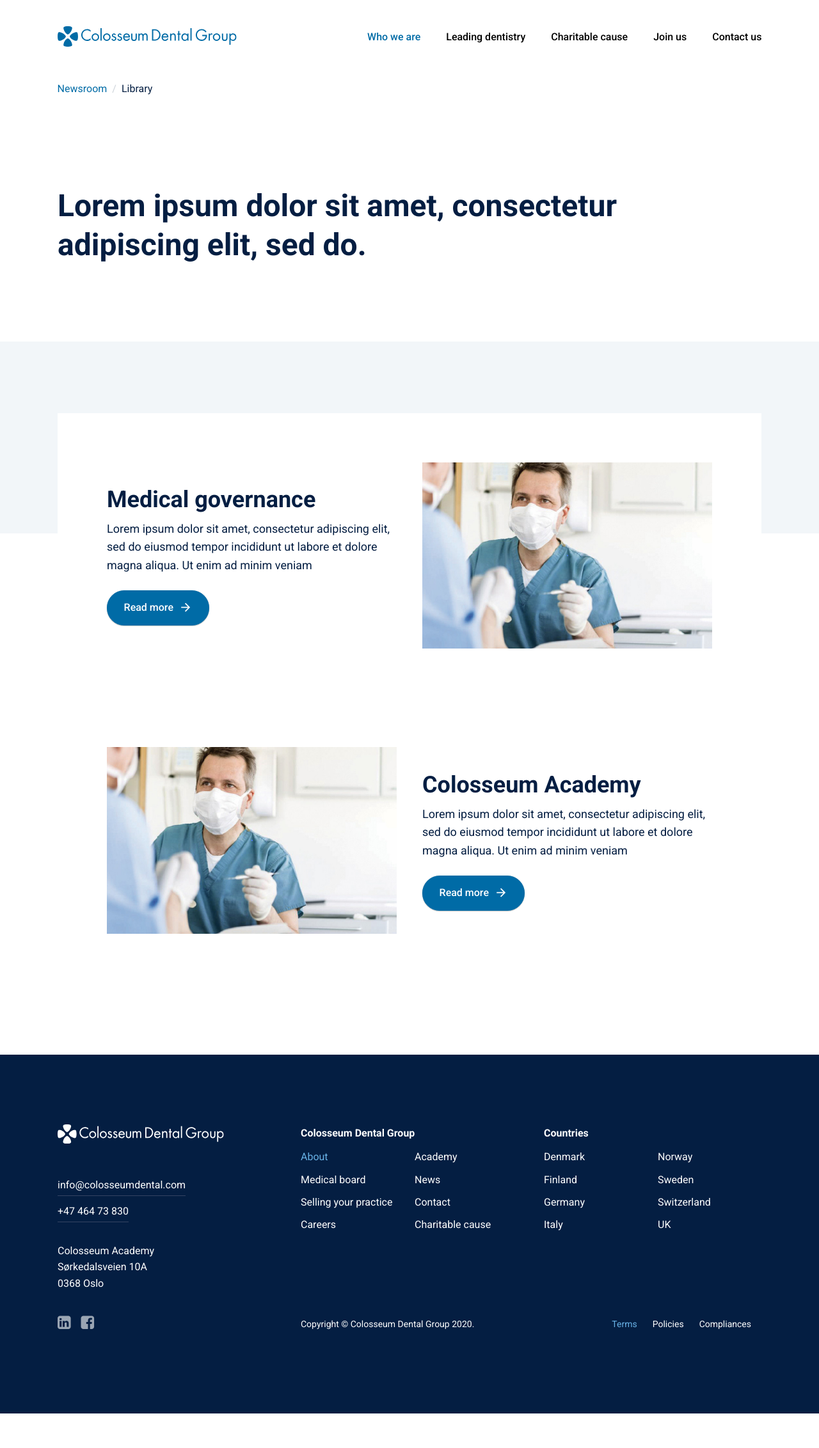
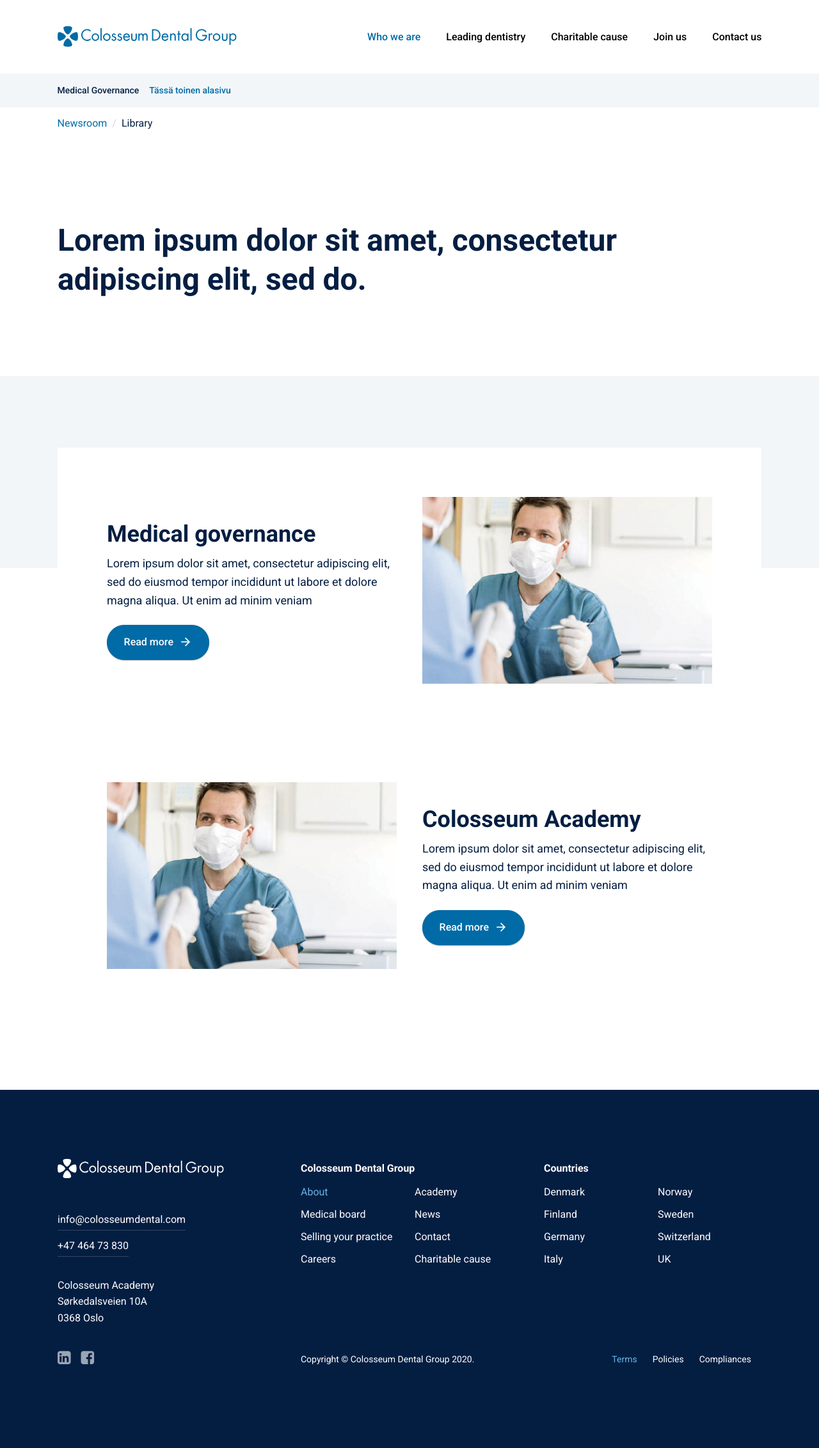
Before and after one commit to tx-dex/Colosseum-Website, a PHP site: page /static/page-leading-dentistry.php in a window 1280 px wide. Shown: the whole page at 64% size. Before the commit the page ends 2210 px from the top, so only its background shows below. Run offline with PHP 8.4, Linux system fonts and the light colour scheme; some libraries are stand-ins or nearby versions.

Commit message:
Subnavigation for sections with subpages

```diff
--- a/static/page-leading-dentistry.php
+++ b/static/page-leading-dentistry.php
@@ -1,4 +1,18 @@
 <?php require 'region-header.php'; ?>
+
+
+<nav role="navigation" class="navbar navbar-sub">
+    <div class="container-fullwidth">
+        <ul class="nav navbar-nav">
+            <li class="nav-item">
+                <a class="nav-link " href="/leading-dentistry/medical-governance">Medical Governance</a>
+            </li>
+            <li class="nav-item">
+                <a class="nav-link active" href="/leading-dentistry/medical-governance">Tässä toinen alasivu</a>
+            </li>
+        </ul>
+    </div>
+</nav>
 
 <nav aria-label="breadcrumb">
     <div class="container-fullwidth">
--- /dev/null
+++ b/web/themes/custom/cd_group/sass/_nav-subpages.scss
@@ -0,0 +1,38 @@
+
+// Nav styling
+// -------------------------------------
+
+.navbar-sub {
+  display: none;
+  background-color: $brand-blue-lighter;
+  padding: 0.5rem 0;
+
+  .navbar-nav {
+    flex-direction: row;
+
+    .nav-item {
+      margin-right: 1rem;
+    }
+
+    .nav-link {
+      font-size: .875rem;
+      font-weight: $font-weight-medium;
+      color: $default-text-color;
+
+      &.active {
+        color: $brand-blue;
+      }
+
+      &:hover,
+      &:active,
+      &:focus {
+        color: $brand-blue;
+      }
+    }
+  }
+
+
+  @include media-breakpoint-up(md) {
+    display: block;
+  }
+}
--- a/web/themes/custom/cd_group/sass/styles.scss
+++ b/web/themes/custom/cd_group/sass/styles.scss
@@ -35,6 +35,8 @@ $material-design-icons-font-directory-path: '../fonts/' !default;
 
 @import "nav-main";
 
+@import "nav-subpages";
+
 //@import "nav-main-v2";
 
 @import "footer";
--- a/web/themes/custom/cd_group/templates/navigation/menu--main-navigation-full.html.twig
+++ b/web/themes/custom/cd_group/templates/navigation/menu--main-navigation-full.html.twig
@@ -1,8 +1,8 @@
 {% import _self as menus %}
 
-{{ menus.menu_links(items, attributes, 0, user_edit_url) }}
+{{ menus.menu_links(items, attributes, 0) }}
 
-{% macro menu_links(items, attributes, menu_level, user_edit_url) %}
+{% macro menu_links(items, attributes, menu_level) %}
     {% import _self as menus %}
     {% if items %}
         {% if menu_level == 0 %}
```
Also changed, not shown: web/themes/custom/cd_group/sass/_nav-main.scss (+0 -26 lines), web/themes/custom/cd_group/templates/navigation/menu--footer-main-menu.html.twig (deleted, +0 -16 lines), web/themes/custom/cd_group/templates/navigation/menu--footer.html.twig (deleted, +0 -54 lines), web/themes/custom/cd_group/templates/navigation/menu--main-navigation-full--content.html.twig (+7 -3 lines), web/themes/custom/cd_group/css/styles.css. Lines whose indentation alone changed are shown as unchanged.
